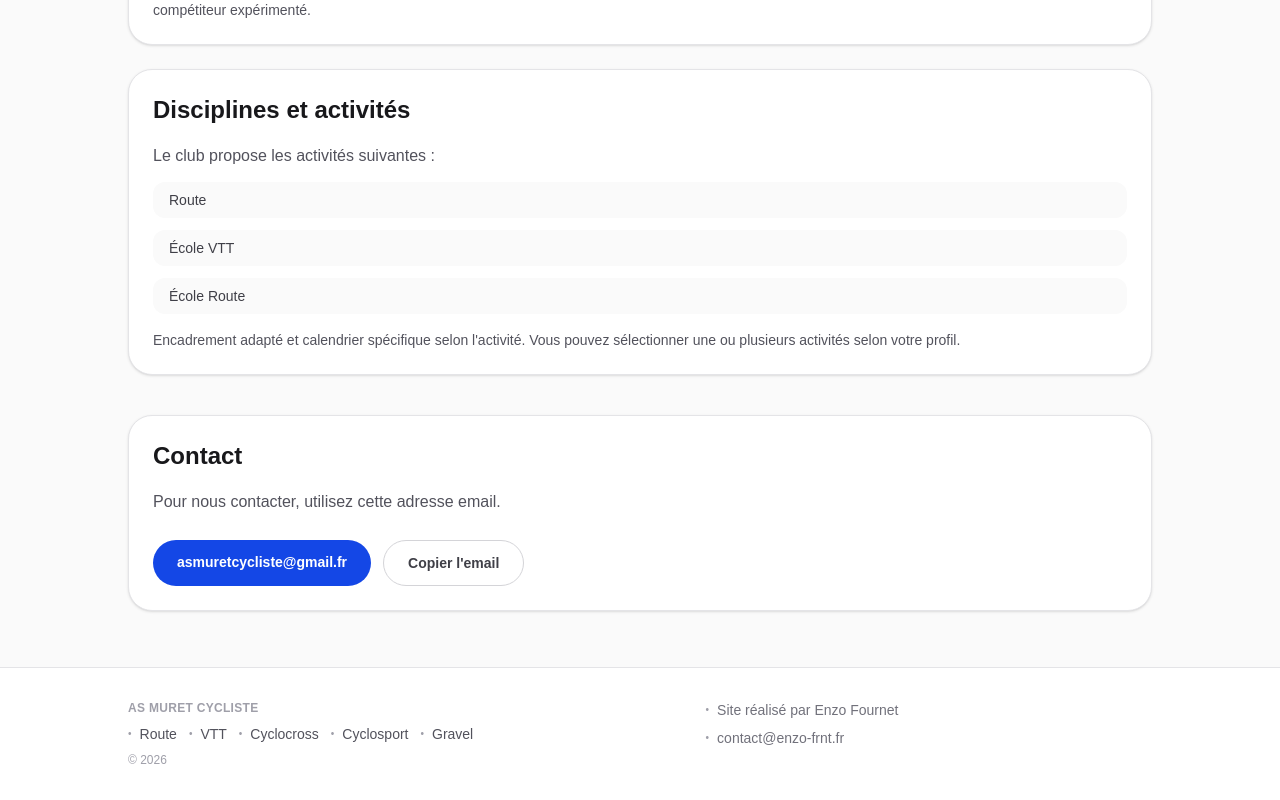
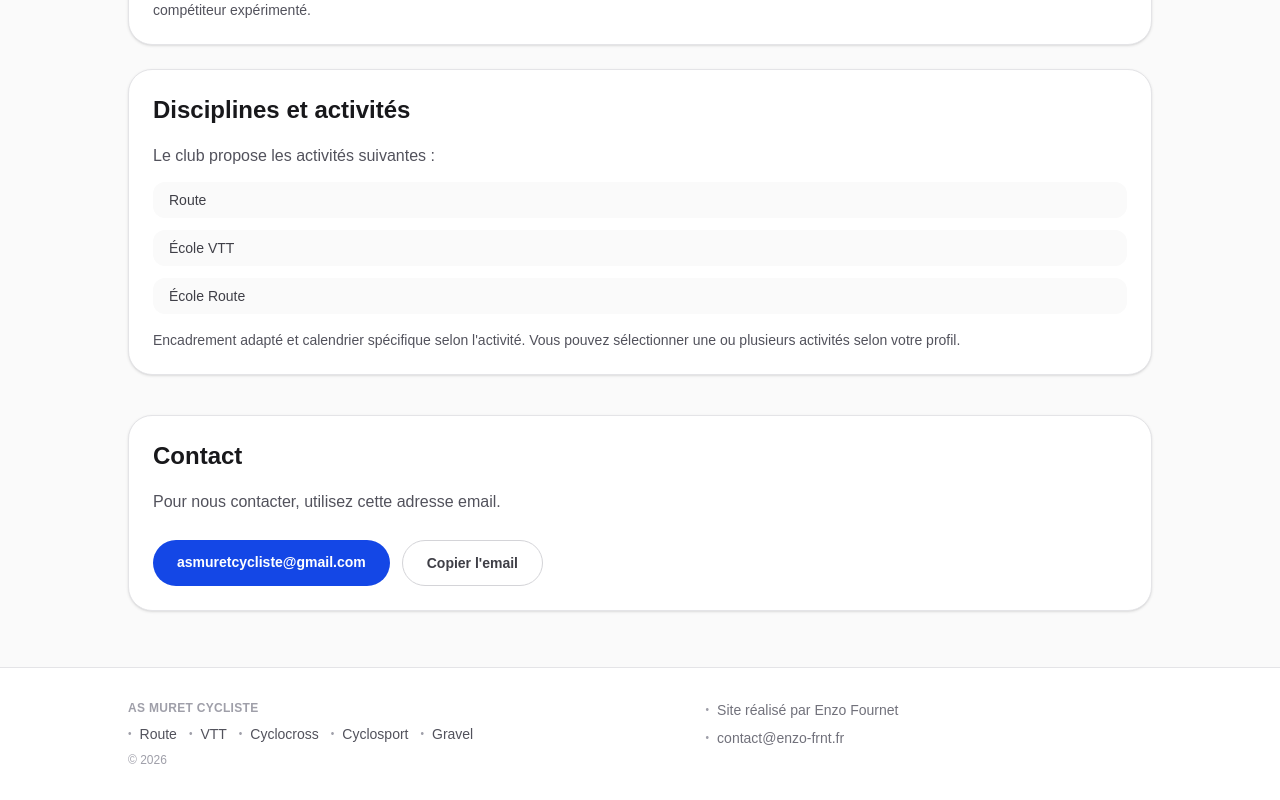
Before and after one commit to enzofrnt/AS-Muret, a Next.js app: page /rejoindre in a window 1280 px wide. Shown: the part 714-1514 px from the top of the page. Built offline with nearby package versions, Linux system fonts and the light colour scheme.

Commit message:
Correct club contact email address (#4)

```diff
--- a/src/app/rejoindre/page.tsx
+++ b/src/app/rejoindre/page.tsx
@@ -4,7 +4,7 @@ import { useState } from "react";
 import SiteHeader from "../../components/SiteHeader";
 
 export default function RejoindrePage() {
-  const contactEmail = "asmuretcycliste@gmail.fr";
+  const contactEmail = "asmuretcycliste@gmail.com";
   const [isCopied, setIsCopied] = useState(false);
 
   const handleCopyEmail = async () => {
```
